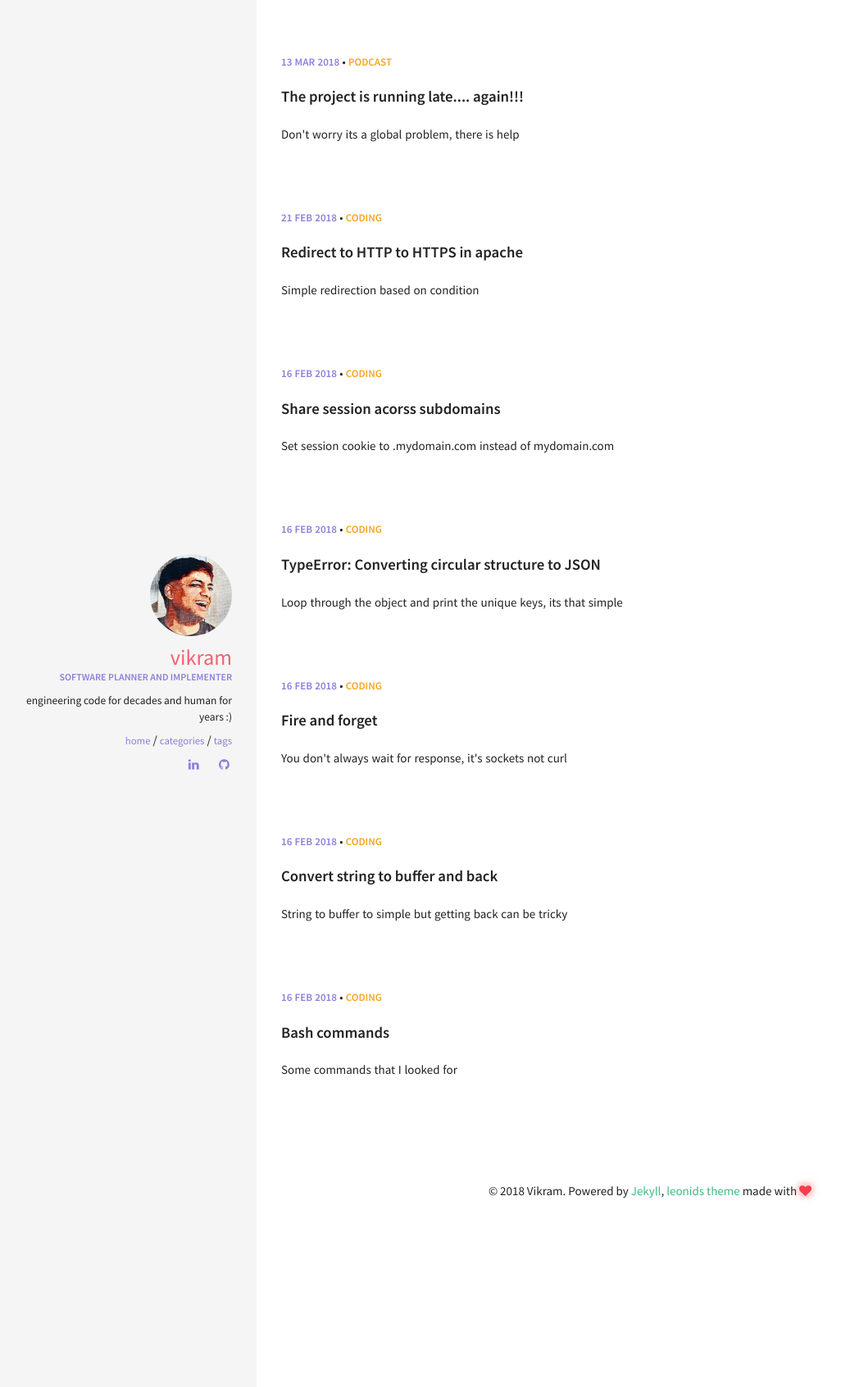
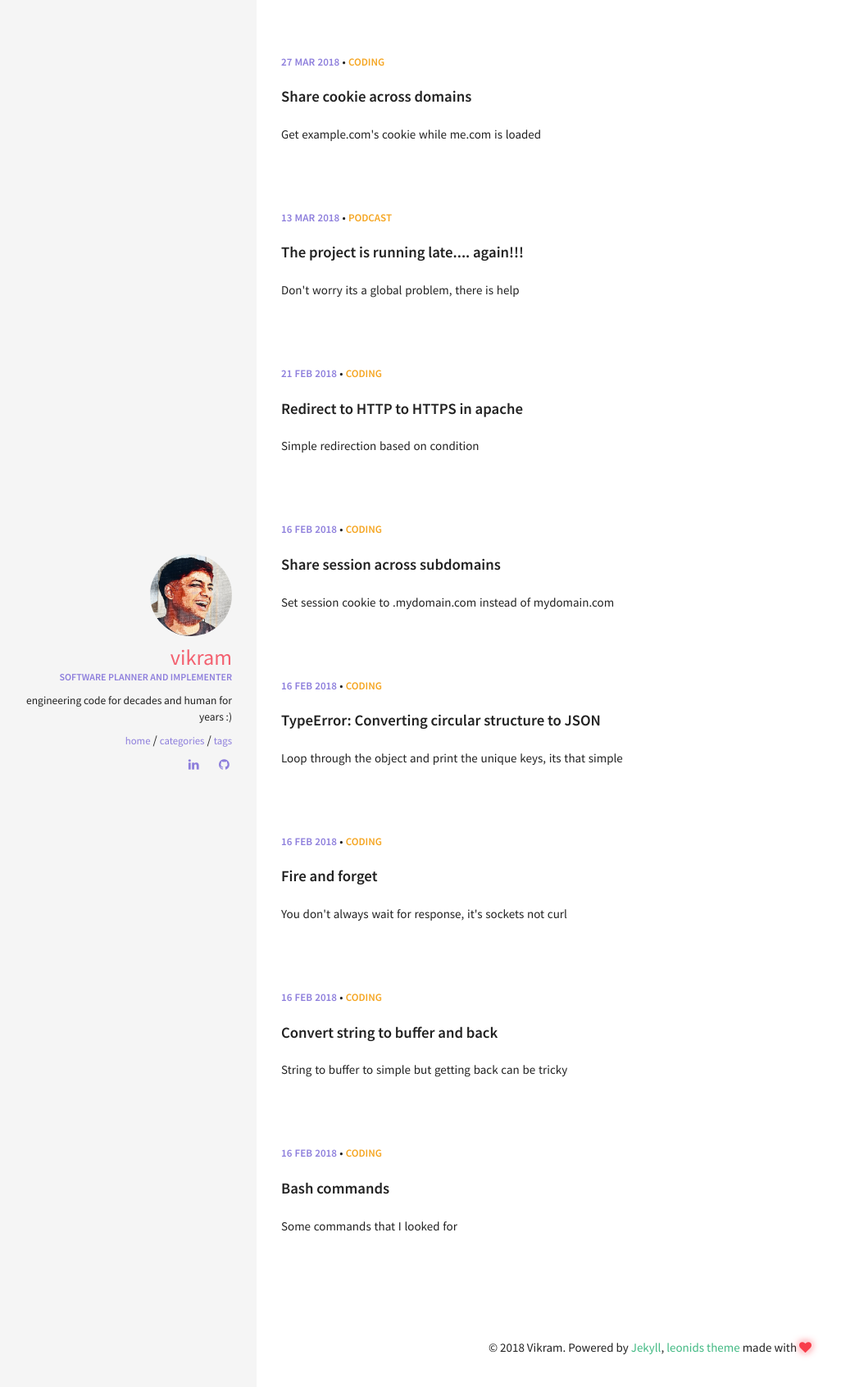
Before and after one commit to vikramaditya234/vikramaditya234.github.io, a Jekyll site: the page built from index.html, in a window 1280 px wide. Shown: the top 1692 px of the page at 82% size, without its empty margins (7-1033 px from the left). Built offline with Jekyll 4.4.1, drawn with Linux system fonts in a browser that asks for light colours; some of the changed lines change nothing that is shown.

Commit message:
cross domain cookie sharing

```diff
--- a/_posts/2018-02-16-share-session-across-subdomains.md
+++ b/_posts/2018-02-16-share-session-across-subdomains.md
@@ -1,6 +1,6 @@
 ---
 layout: post
-title:  "Share session acorss subdomains"
+title:  "Share session across subdomains"
 excerpt: "Set session cookie to .mydomain.com instead of mydomain.com"
 date:   2018-02-16
 tags: [coding, php]
@@ -8,12 +8,13 @@ categories: coding
 comments: true
 ---
 #### Problem
-We have a bunch of subdomains and we want to share session acorss all of them. Subdomain list:
+We have a bunch of subdomains and we want to share session across all of them. Subdomain list:
 {% highlight css %}
 sub1.mydomain.com
 sub2.mydomain.com
 sub3.mydomain.com
 {% endhighlight %}
+
 #### Code and Solution
 Change session cookie to: `.mydomain.com` Done! *Note: `.` in the start of domain*
 
--- /dev/null
+++ b/_posts/2018-03-27-get-cross-domain-cookie.md
@@ -0,0 +1,33 @@
+---
+layout: post
+title:  "Share cookie across domains"
+excerpt: "Get example.com's cookie while me.com is loaded"
+date:   2018-03-27
+tags: [coding, javascript, cors]
+categories: coding
+comments: true
+---
+#### Problem
+One of my client wanted to validate the user form our system to treat them differently. There are a few ways to do that involving both server and client side changes. But in this we didn't want to involve server side changes.
+
+#### Code and Solution
+Say cilent site is `client.com` and mine is `vendor.com`, here is what needed to be done:
+1. Create a file in `vendor.com` to return cookies or response based on cookie. In the following PHP example I am returning the whole cookie (not advisible)
+{% highlight css %}
+<?php
+echo json_encode($_COOKIE);
+{% endhighlight %}
+2. Have a url for this file/code e.g. http://vendor.com/getcookie.php
+3. Call this url from `client.com` page, as JSON request, call this url with `withCredentials` set to true, else cookie won't be sent ([code reference](https://developer.mozilla.org/en-US/docs/Web/API/XMLHttpRequest/withCredentials))
+4. Capture the response and do the needful
+5. Remember to make way for CROS ([read more](https://developer.mozilla.org/en-US/docs/Web/HTTP/CORS))
+6. Set these headers in `vendor.com`
+{% highlight css %}
+Header set Access-Control-Allow-Origin "http://client.com"
+Header set Access-Control-Allow-Credentials: true
+{% endhighlight %}
+
+#### Explanation
+Cookie cannot be sent from one domain to another, even on sub domains there are restrictions ([read here to get around sub domain](/articles/2018-02/share-session-across-subdomains)). The cookie can only be read by the domain which has set it, this to avoid man-in-the-middle attack where hackers steal your cookie and hacks you account. Thats the reason `client.com` needs to call `vendor.com` from the browser. But calling javascript/resource request to another domain is not allowed by the browser due to same-origin policy. This policy is needed as rouge sites which you open in your browser otherwise will be able to issue API request to site like `gmail.com` or `facebook.com` to which your are already logged in, these request will go through due to precense of the cookie in the browser.
+To get around same-origin policy we have to use (CORS)[https://developer.mozilla.org/en-US/docs/Web/HTTP/CORS], which is relaxation of this security. Following CORS rules  you make changes in the server of `vendor.com` to send header stating `client.com` is allowed to use the resource (Access-Control-Allow-Origin header). By using this cross domain request is allowed but this will not send the cookie, to send the cookie we need to allow the credentials (Access-Control-Allow-Credentials), by setting the header in the server and using `withCredentials` as part of the request.
+Simple isn't it :)
```
